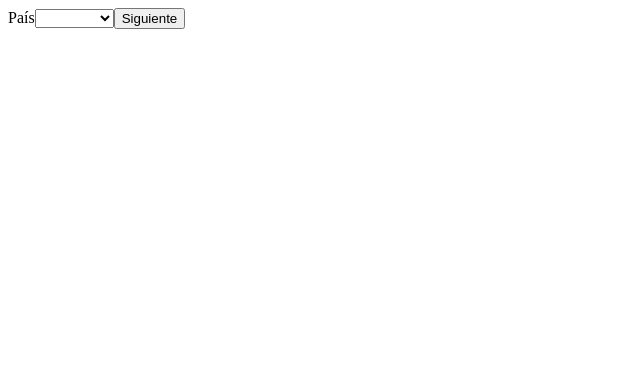
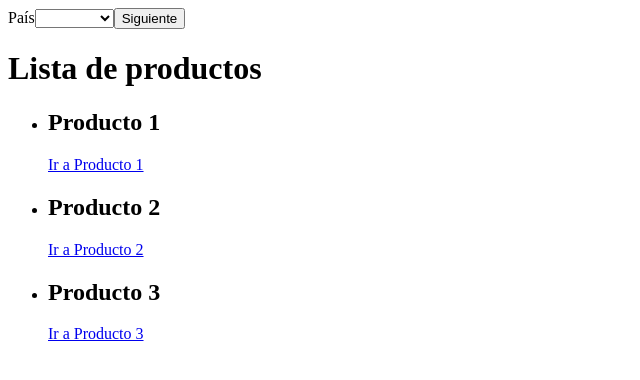
Before and after one commit to yaneth-hernandez/formularios-anidados, an Angular app: page / in a window 1280 px wide. Shown: the top 380 px of the page, without its empty margins (0-640 px from the left). Built offline with nearby package versions, Linux system fonts and the light colour scheme.

Commit message:
se creó home de productos se usó routerLink

```diff
--- a/src/app/app-routing.module.ts
+++ b/src/app/app-routing.module.ts
@@ -3,7 +3,7 @@ import { RouterModule, Routes } from '@angular/router';
 import { ProductoComponent } from './pages/producto/producto.component';
 
 const routes: Routes = [
-  {
+    {
     path:'producto/:id',
     component:ProductoComponent
   }
--- a/src/app/app.component.html
+++ b/src/app/app.component.html
@@ -27,4 +27,5 @@
     </div>
   </div>
 </form>
+<app-home-productos></app-home-productos>
 <router-outlet></router-outlet>
--- a/src/app/app.module.ts
+++ b/src/app/app.module.ts
@@ -5,11 +5,13 @@ import { ReactiveFormsModule } from '@angular/forms';
 import { AppRoutingModule } from './app-routing.module';
 import { AppComponent } from './app.component';
 import { ProductoComponent } from './pages/producto/producto.component';
+import { HomeProductosComponent } from './pages/home-productos/home-productos.component';
 
 @NgModule({
   declarations: [
     AppComponent,
-    ProductoComponent
+    ProductoComponent,
+    HomeProductosComponent
   ],
   imports: [
     BrowserModule,
--- /dev/null
+++ b/src/app/pages/home-productos/home-productos.component.html
@@ -0,0 +1,7 @@
+<h1>Lista de productos</h1>
+<ul>
+  <li *ngFor="let producto of productos">
+    <h2>{{ producto.name }}</h2>
+    <a [routerLink]="['/producto',producto.id]">Ir a {{producto.name}}</a>
+  </li>
+</ul>
--- /dev/null
+++ b/src/app/pages/home-productos/home-productos.component.ts
@@ -0,0 +1,17 @@
+import { Component, OnInit } from '@angular/core';
+import { ProductoService } from 'src/app/servicios/producto.service';
+
+@Component({
+  selector: 'app-home-productos',
+  templateUrl: './home-productos.component.html',
+  styleUrls: ['./home-productos.component.scss'],
+})
+export class HomeProductosComponent implements OnInit{
+  productos: any = [];
+
+  constructor(private productoService: ProductoService) {}
+
+  ngOnInit(): void {
+    this.productos = this.productoService.obtenerProductos()
+  }
+}
--- a/src/app/pages/producto/producto.component.ts
+++ b/src/app/pages/producto/producto.component.ts
@@ -18,7 +18,7 @@ export class ProductoComponent implements OnInit {
 
   ngOnInit(): void {
     this.route.params.subscribe((params) => {
-      this.idProducto = +params['id'];
+      this.idProducto =+ params['id'];
       this.producto = this.productoService.obtenerProductoPorId(this.idProducto)
     });
   }
```
Also changed, not shown: src/app/pages/home-productos/home-productos.component.scss (added), 1 other file (tests, documents, lock files or other folders).
